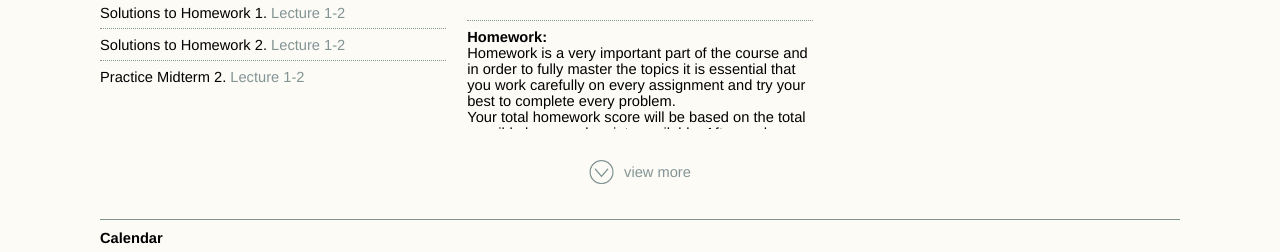
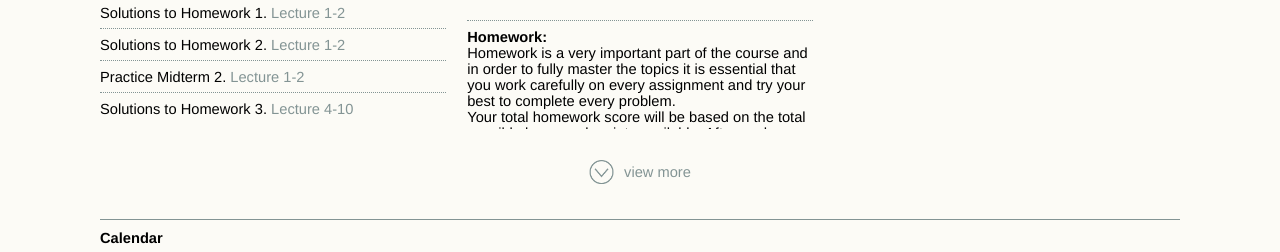
Before and after one commit to alexanderknop/alexanderknop.github.io, a Jekyll site: the page built from teaching/ucsd/160b/2020/winter/index.html, in a window 1280 px wide. Shown: the part 896-1148 px from the top of the page. Built offline with Jekyll 4.4.1, drawn with Linux system fonts in a browser that asks for light colours; nearby versions of some CDN libraries.

Commit message:
Add solutions homework 3 to ucsd/152

```diff
--- a/teaching/ucsd/160b/2020/winter/links.html
+++ b/teaching/ucsd/160b/2020/winter/links.html
@@ -42,3 +42,8 @@
 
 
 </li>
+<li>
+		Solutions to Homework 3. <a href="assets/homework_solutions_3.pdf"> Lecture 4-10 </a>
+
+
+</li>
```
Also changed, not shown: 8 other files.
